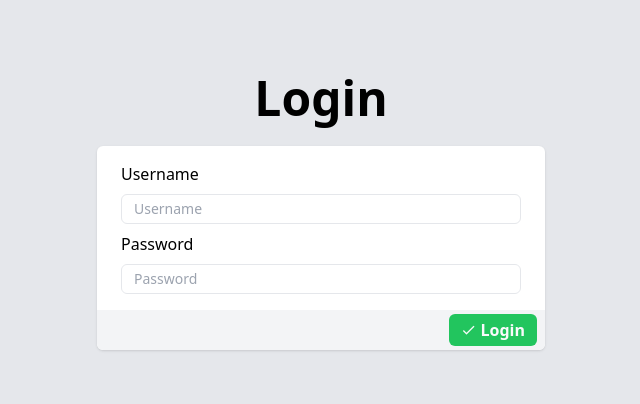
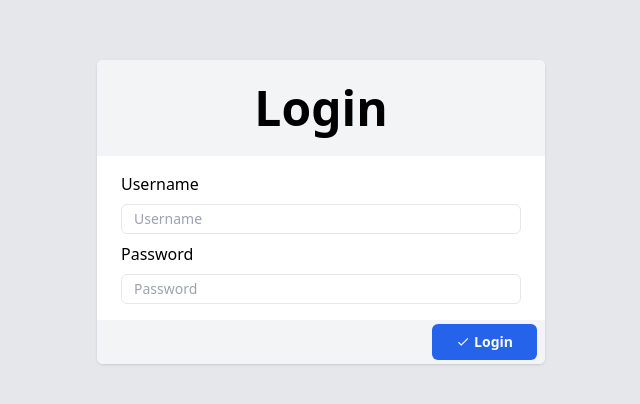
Before and after one commit to Geriano/template-frontend-react-ts, a React (Vite) app: page /login in a window 1280 px wide. Shown: the part 188-592 px from the top of the page, without its empty margins (319-959 px from the left). Built offline with nearby package versions, Linux system fonts and the light colour scheme.

Commit message:
more improve on ui

```diff
--- a/src/App.tsx
+++ b/src/App.tsx
@@ -1,38 +1,13 @@
-import Button from "./Components/Button"
-import Modal from "./Components/Modal"
 import { useAppDispatch, useAppSelector } from "./hooks"
-import { push } from "./Slices/modal"
 
 export default () => {
   const { user } = useAppSelector(state => state.auth)
-  const dispatch = useAppDispatch()
-
-  const show = () => {
-    const click = () => {
-      dispatch(push(
-        <Modal>
-          <h1 className="text-7xl text-red-500">Second</h1>
-        </Modal>
-      ))
-    }
-    dispatch(push(
-      <Modal>
-        <h1 onClick={click}>Hello World</h1>
-      </Modal>
-    ))
-  }
 
   return (
     <div className="flex flex-col space-y-2">
       <div className="text-3xl">
         Hi <span className="capitalize">{ user.name }</span>!, Welcome back
       </div>
-
-      <div className="flex items-center">
-        <Button onClick={show}>
-          show
-        </Button>
-      </div>
     </div>
   )
 }
--- a/src/Components/Button.tsx
+++ b/src/Components/Button.tsx
@@ -13,7 +13,7 @@ export default function Button(props: React.PropsWithChildren<Props>) {
     <button
       type="button"
       {...props}
-      className={classNames("px-3 py-1 rounded-md capitalize text-sm transition-all duration-300", props.className)}
+      className={classNames("px-3 py-1 rounded-md capitalize text-sm transition-all duration-300 shadow", props.className)}
     >
       <div className="flex items-center space-x-1">
         {props.children}
--- a/src/Layouts/AuthLayout.tsx
+++ b/src/Layouts/AuthLayout.tsx
@@ -31,7 +31,7 @@ export default function () {
 
   return (
     <>
-      <div className="min-h-screen bg-gray-200 dark:bg-gray-900 dark:text-gray-300 flex flex-col space-y-6 items-center justify-center">
+      <div className="min-h-screen bg-gray-200 dark:bg-gray-900 dark:text-gray-300 flex flex-col space-y-6 items-center justify-center font-sans">
         {
           ready && <Outlet />
         }
--- a/src/Pages/Auth/Login.tsx
+++ b/src/Pages/Auth/Login.tsx
@@ -54,13 +54,16 @@ export default function () {
 
   return (
     <>
-      <h1 className="text-5xl font-semibold">Login</h1>
-
       <form onSubmit={submit} className="w-full max-w-md">
         <Card
+          header={
+            <div className="flex items-center justify-center py-6">
+              <h1 className="text-5xl font-semibold">Login</h1>
+            </div>
+          }
           footer={
             <div className="flex items-center justify-end px-2 py-1 rounded-b-md">
-              <button className="bg-green-500 text-gray-50 px-3 py-1 rounded-md capitalize">
+              <button className="bg-primary-0 text-gray-50 px-6 py-2 rounded-md capitalize text-sm">
                 <div className="flex items-center space-x-1">
                   { processing ? <i className="mdi mdi-loading animate-spin"></i> : <i className="mdi mdi-check"></i> }
                   <p className="capitalize font-semibold">
@@ -82,13 +85,13 @@ export default function () {
               name="username"
               placeholder="Username"
               className={classNames("dark:border-gray-700", {
-                'outline outline-1 outline-red-500 focus:outline-red-500': errors.username
+                'outline outline-1 outline-danger-0 focus:outline-danger-0': errors.username
               })}
               autoFocus
               required
             />
 
-            { errors.username && <p className="text-right text-red-500 text-sm">{errors.username}</p> }
+            { errors.username && <p className="text-right text-danger-0 text-sm">{errors.username}</p> }
 
             <label htmlFor="password" className="capitalize">
               password
@@ -100,12 +103,12 @@ export default function () {
               name="password"
               placeholder="Password"
               className={classNames("dark:border-gray-700", {
-                'outline outline-1 outline-red-500 focus:outline-red-500': errors.password
+                'outline outline-1 outline-danger-0 focus:outline-danger-0': errors.password
               })}
               required
             />
 
-            { errors.password && <p className="text-right text-red-500 text-sm">{errors.password}</p> }
+            { errors.password && <p className="text-right text-danger-0 text-sm">{errors.password}</p> }
           </div>
         </Card>
       </form>
--- a/src/Pages/Auth/Profile/GeneralInformation.tsx
+++ b/src/Pages/Auth/Profile/GeneralInformation.tsx
@@ -133,7 +133,7 @@ export default function GeneralInformation({ user }: Props) {
              <div className="flex items-center justify-end px-2 py-1">
               <Button
                 type="submit"
-                className="bg-gray-600 hover:bg-gray-700 dark:hover:bg-gray-800 text-white"
+                className="bg-success-0 hover:bg-success-1 text-white py-2 px-6"
                 disabled={processing}
               >
                 <i className={classNames("mdi", {
@@ -151,21 +151,21 @@ export default function GeneralInformation({ user }: Props) {
             <div className="flex flex-col space-y-2 p-4">
               <div className="flex flex-col space-y-2 items-center justify-center pb-4">
                 <input ref={file} onChange={displayTemporaryImage} type="file" className="hidden" />
-                <div className="relative flex items-center justify-center w-28 h-28 border dark:border-gray-700 rounded-full">
+                <div className="relative flex items-center justify-center w-20 h-20 border dark:border-gray-700 rounded-full">
                   { !form.photo && user.profile_photo_url && <img src={route('profile', 'photo', { path: user.profile_photo_url })} alt={user.name} className="w-full h-full object-cover object-center rounded-full" /> }
                   { form.photo && <img src={URL.createObjectURL(form.photo)} alt={user.name} className="w-full h-full object-cover object-center rounded-full" /> }
-                  { (form.photo === null && (user.profile_photo_url === null || user.profile_photo_url === '')) && <i className="mdi mdi-account text-5xl font-bold"></i> }
+                  { (form.photo === null && (user.profile_photo_url === null || user.profile_photo_url === '')) && <i className="mdi mdi-account text-3xl font-bold"></i> }
 
                   <i
                     onClick={changeOrRemoveProfilePhoto}
-                    className={classNames("absolute right-0 bottom-0 mdi text-lg px-2 py-1 rounded-full bg-opacity-80 backdrop-blur-sm transition-all duration-300 cursor-pointer text-white dark:text-gray-700", {
-                      'bg-red-500 mdi-delete': form.photo || user.profile_photo_url,
-                      'bg-blue-500 mdi-sync': !form.photo && !user.profile_photo_url,
+                    className={classNames("absolute right-0 bottom-0 mdi px-2 py-1 rounded-full bg-opacity-80 backdrop-blur-sm transition-all duration-300 cursor-pointer text-white dark:text-gray-700 shadow", {
+                      'bg-danger-0 mdi-delete': form.photo || user.profile_photo_url,
+                      'bg-primary-0 hover:bg-primary-1 mdi-sync': !form.photo && !user.profile_photo_url,
                     })}
                   />
                 </div>
 
-                <p className="text-red-500 text-right text-sm">{errors.photo}</p>
+                <p className="text-danger-0 text-right text-sm">{errors.photo}</p>
               </div>
 
               <div className="flex flex-col space-y-1">
@@ -185,7 +185,7 @@ export default function GeneralInformation({ user }: Props) {
                   />
                 </div>
 
-                <p className="text-red-500 text-right text-sm">{errors.name}</p>
+                <p className="text-danger-0 text-right text-sm">{errors.name}</p>
               </div>
 
               <div className="flex flex-col space-y-1">
@@ -205,7 +205,7 @@ export default function GeneralInformation({ user }: Props) {
                   />
                 </div>
 
-                <p className="text-red-500 text-right text-sm">{errors.username}</p>
+                <p className="text-danger-0 text-right text-sm">{errors.username}</p>
               </div>
 
               <div className="flex flex-col space-y-1">
@@ -225,7 +225,7 @@ export default function GeneralInformation({ user }: Props) {
                   />
                 </div>
 
-                <p className="text-red-500 text-right text-sm">{errors.email}</p>
+                <p className="text-danger-0 text-right text-sm">{errors.email}</p>
               </div>
             </div>
           </Card>
--- a/src/Pages/Auth/Profile/UpdatePassword.tsx
+++ b/src/Pages/Auth/Profile/UpdatePassword.tsx
@@ -97,7 +97,8 @@ export default function UpdatePassword({ user }: Props) {
              <div className="flex items-center justify-end px-2 py-1">
               <Button
                 type="submit"
-                className="bg-gray-600 hover:bg-gray-700 dark:hover:bg-gray-800 text-white"
+                className="bg-success-0 hover:bg-success-1 text-white py-2 px-6"
+                disabled={processing}
               >
                 <i className={classNames("mdi", {
                   'mdi-loading animate-spin': processing,
@@ -129,7 +130,7 @@ export default function UpdatePassword({ user }: Props) {
                   />
                 </div>
 
-                <p className="text-red-500 text-right text-sm">{errors.current_password}</p>
+                <p className="text-danger-0 text-right text-sm">{errors.current_password}</p>
               </div>
 
               <div className="flex flex-col space-y-1">
@@ -149,7 +150,7 @@ export default function UpdatePassword({ user }: Props) {
                   />
                 </div>
 
-                <p className="text-red-500 text-right text-sm">{errors.password}</p>
+                <p className="text-danger-0 text-right text-sm">{errors.password}</p>
               </div>
 
               <div className="flex flex-col space-y-1">
@@ -169,7 +170,7 @@ export default function UpdatePassword({ user }: Props) {
                   />
                 </div>
 
-                <p className="text-red-500 text-right text-sm">{errors.password_confirmation}</p>
+                <p className="text-danger-0 text-right text-sm">{errors.password_confirmation}</p>
               </div>
             </div>
           </Card>
--- a/tailwind.config.cjs
+++ b/tailwind.config.cjs
@@ -1,3 +1,6 @@
+const defaultTheme = require('tailwindcss/defaultTheme')
+const colors = require('tailwindcss/colors')
+
 /** @type {import('tailwindcss').Config} */
 module.exports = {
   content: [
@@ -6,7 +9,43 @@ module.exports = {
     './src/**/*.{jsx,tsx}',
   ],
   theme: {
-    extend: {},
+    extend: {
+      fontFamily: {
+        sans: ['Nunito', ...defaultTheme.fontFamily.sans],
+      },
+      fontSize: {
+        base: ['1px', {
+          lineHeight: '1rem',
+        }],
+      },
+      colors: {
+        success: {
+          0: colors.green[500],
+          1: colors.green[600],
+          2: colors.green[700],
+        },
+        primary: {
+          0: colors.blue[600],
+          1: colors.blue[700],
+          2: colors.blue[800],
+        },
+        danger: {
+          0: colors.red[600],
+          1: colors.red[700],
+          2: colors.red[800],
+        },
+        info: {
+          0: colors.cyan[600],
+          1: colors.cyan[700],
+          2: colors.cyan[800],
+        },
+        warning: {
+          0: colors.orange[600],
+          1: colors.orange[700],
+          2: colors.orange[800],
+        },
+      },
+    },
   },
   plugins: [],
 }
```
Also changed, not shown: src/Layouts/DashboardLayout.tsx (+19 -26 lines).
